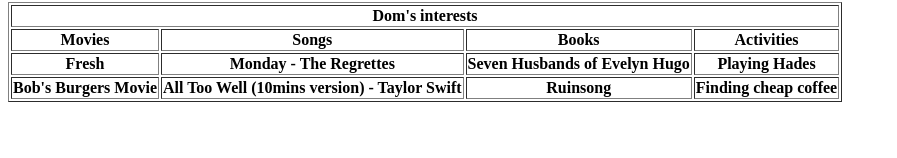
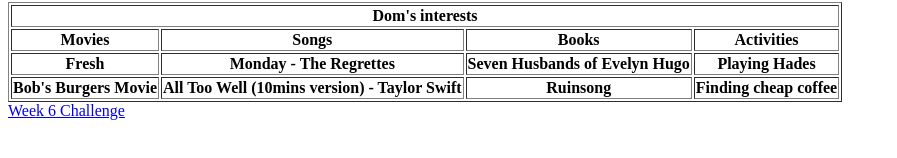
Before and after one commit to dmnq-dc/Webpageexample, a plain HTML site: page index.html in a window 1280 px wide. Shown: the part 518-676 px from the top of the page, without its empty margins (0-897 px from the left). Drawn offline with Linux system fonts and the light colour scheme.

Commit message:
Update index.html

```diff
--- a/index.html
+++ b/index.html
@@ -49,6 +49,9 @@
 </tr>
 </tbody>
 </table>
+
+<p3> <a href = "https://dmnq-dc.github.io/webpage_2/"> Week 6 Challenge </a>
+</p3>
 </body>
 
 </html>
```
